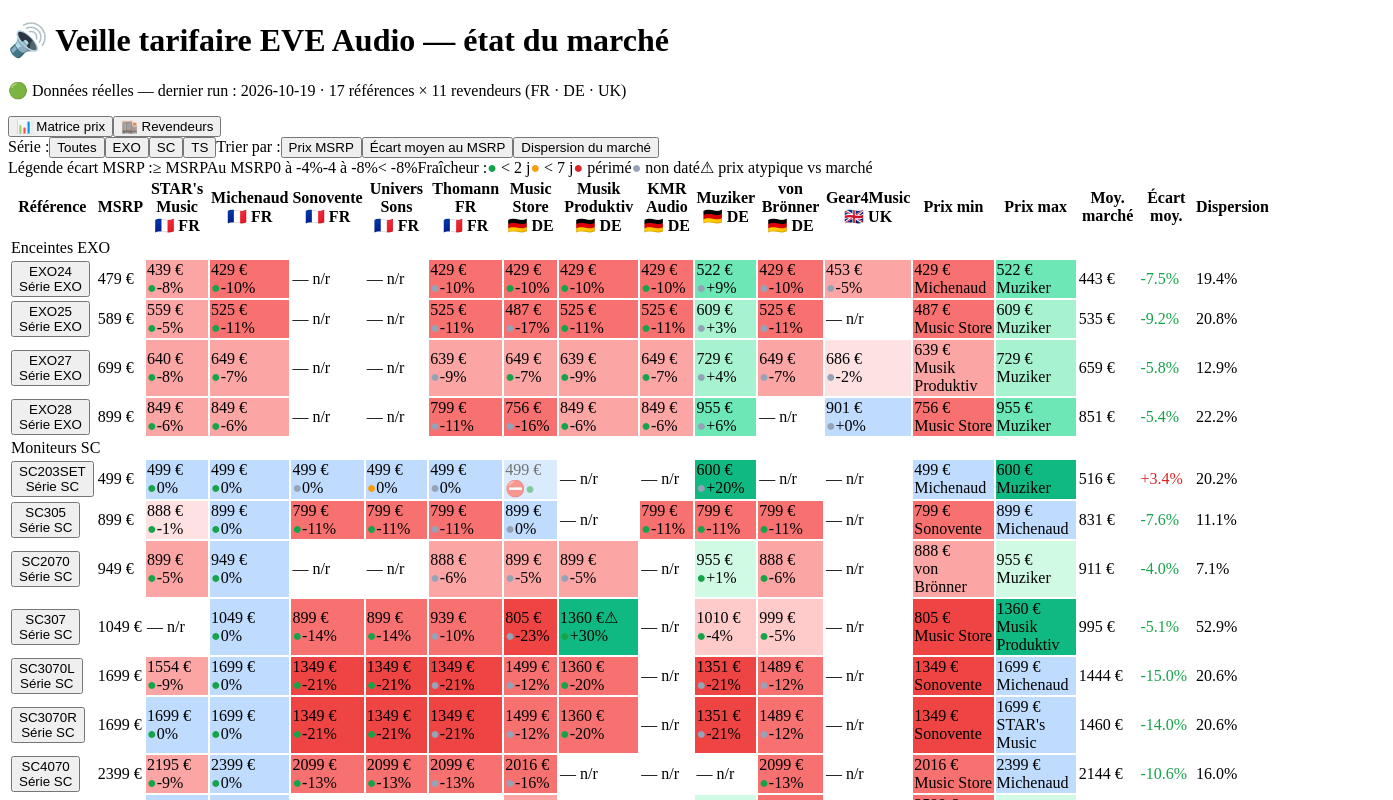
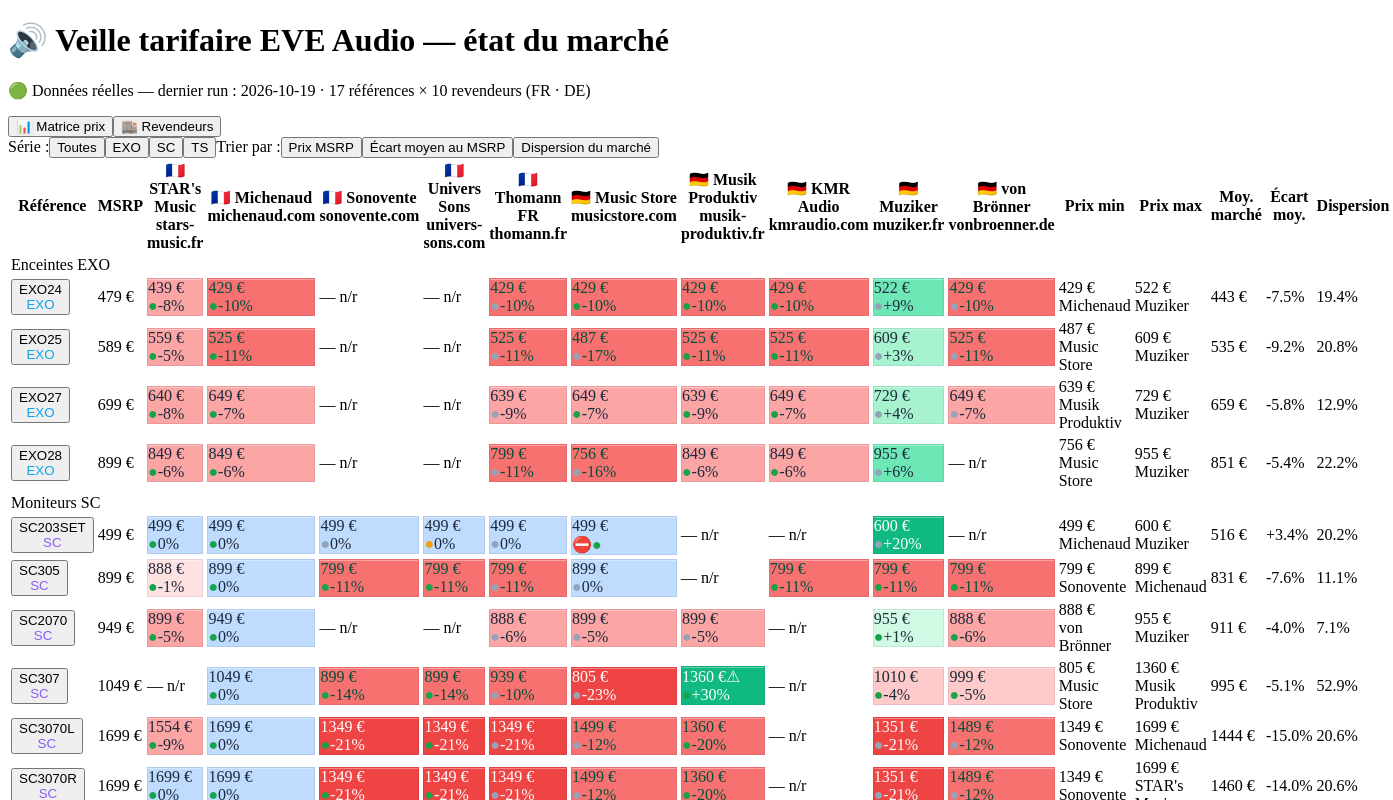
Before and after one commit to Lucus-hub/eve-tracker, a React (Vite) app in the folder app/: page / in a window 1280 px wide. Shown: the top 800 px of the page, 1393 px wide, since content can reach past the window. Built offline with nearby package versions, Linux system fonts and the light colour scheme.

Commit message:
v14 - remove Gear4Music from tracking, restyle price matrix

```diff
--- a/app/src/App.jsx
+++ b/app/src/App.jsx
@@ -28,6 +28,7 @@
 ];
 
 // catalogUrl : page EVE Audio de l'enseigne (vérification humaine rapide)
+// v14 : Gear4Music retire du suivi (demande du 19/10/2026).
 const RETAILERS = [
   { id: "stars", name: "STAR's Music", country: "FR", site: "stars-music.fr", catalogUrl: "https://www.stars-music.fr/enceinte-de-monitoring/eve-audio/" },
   { id: "michenaud", name: "Michenaud", country: "FR", site: "michenaud.com", catalogUrl: "https://www.michenaud.com/m501-eve-audio/" },
@@ -39,10 +40,9 @@
   { id: "kmr", name: "KMR Audio", country: "DE", site: "kmraudio.com", catalogUrl: "https://kmraudio.com/collections/eve-audio" },
   { id: "musiker", name: "Muziker", country: "DE", site: "muziker.fr", catalogUrl: "https://www.muziker.fr/eve-audio" },
   { id: "vonbroenner", name: "von Brönner", country: "DE", site: "vonbroenner.de", catalogUrl: "https://www.vonbroenner.de/collections/all-eve-audio-products" },
-  { id: "gear4music", name: "Gear4Music", country: "UK", site: "gear4music.com" },
 ];
 
-const COUNTRY_FLAG = { FR: "🇫🇷", DE: "🇩🇪", UK: "🇬🇧" };
+const COUNTRY_FLAG = { FR: "🇫🇷", DE: "🇩🇪" };
 
 // ------------------------------------------------------------------
 // CONNECTEUR BACKEND — alimentation par le scraper (data/history.json)
@@ -228,6 +228,14 @@
   return "#ef4444";
 }
 
+/** texte lisible sur fond heat : foncé sur fonds clairs, blanc sur fonds saturés */
+function heatText(gapPct) {
+  const a = Math.abs(gapPct);
+  if (a > 0.20) return "#ffffff";
+  if (a > 0.10) return "#064e3b";
+  return "#1e293b";
+}
+
 /** stats de marché d'une référence (sur les offres actives) */
 function marketStats(pid) {
   const p = PRODUCTS.find((x) => x.id === pid);
@@ -268,7 +276,7 @@
   });
   const avgGapPct = gaps.reduce((s, g) => s + g, 0) / gaps.length;
   const deltas = entries.map((h) => h.delta1m);
-  const avgDelta1m = deltas.reduce((s, v) => s + v, 0) / deltas.length;
+  const avgDelta1m = deltas.reduce((s, v) => s + v, 0) / entries.length;
   const changes = entries.filter((h) => h.delta1m !== 0).length;
   return { n: entries.length, avgGapPct, avgDelta1m, changes };
 }
@@ -282,6 +290,8 @@
 
   const families = ["ALL", "EXO", "SC", "TS"];
   const familyOrder = { EXO: 0, SC: 1, TS: 2 };
+  const FAMILY_LABEL = { EXO: "Enceintes EXO", SC: "Moniteurs SC", TS: "Caissons de basses TS" };
+  const FAMILY_ACCENT = { EXO: "#0ea5e9", SC: "#8b5cf6", TS: "#f97316" };
   const visibleProducts = useMemo(
     () =>
       PRODUCTS
@@ -299,16 +309,26 @@
     [family, sortBy]
   );
 
+  // pastille de prix : fond heat + bordure douce, texte contrasté
+  const priceChip = (gapPct, extra = "") => ({
+    background: heatColor(gapPct),
+    color: heatText(gapPct),
+    border: "1px solid rgba(15,23,42,0.08)",
+    boxShadow: "inset 0 1px 0 rgba(255,255,255,0.35)",
+  });
+
   return (
     <div className="space-y-4">
-      <div className="flex flex-wrap items-center gap-2">
+      <div className="flex flex-wrap items-center gap-2 rounded-xl border border-slate-200 bg-white px-4 py-2.5 shadow-sm">
         <span className="text-sm font-medium text-slate-600">Série :</span>
         {families.map((f) => (
           <button
             key={f}
             onClick={() => setFamily(f)}
-            className={`rounded-lg px-3 py-1.5 text-xs font-semibold transition ${
-              family === f ? "bg-slate-900 text-white" : "bg-white text-slate-600 hover:bg-slate-200"
+            className={`rounded-full px-3.5 py-1.5 text-xs font-semibold transition ${
+              family === f
+                ? "bg-slate-900 text-white shadow"
+                : "bg-slate-100 text-slate-600 hover:bg-slate-200"
             }`}
           >
             {f === "ALL" ? "Toutes" : f}
@@ -323,53 +343,34 @@
           <button
             key={s.id}
             onClick={() => setSortBy(s.id)}
-            className={`rounded-lg px-3 py-1.5 text-xs font-semibold transition ${
-              sortBy === s.id ? "bg-slate-900 text-white" : "bg-white text-slate-600 hover:bg-slate-200"
+            className={`rounded-full px-3.5 py-1.5 text-xs font-semibold transition ${
+              sortBy === s.id
+                ? "bg-slate-900 text-white shadow"
+                : "bg-slate-100 text-slate-600 hover:bg-slate-200"
             }`}
           >
             {s.label}
           </button>
         ))}
-        <div className="ml-auto flex items-center gap-1 text-[11px] text-slate-500">
-          <span>Légende écart MSRP :</span>
-          {[
-            { l: "≥ MSRP", c: heatColor(0.03) },
-            { l: "Au MSRP", c: heatColor(0) },
-            { l: "0 à -4%", c: heatColor(-0.03) },
-            { l: "-4 à -8%", c: heatColor(-0.06) },
-            { l: "< -8%", c: heatColor(-0.1) },
-          ].map((x) => (
-            <span key={x.l} className="flex items-center gap-1">
-              <span className="inline-block h-3 w-3 rounded-sm" style={{ background: x.c }} />
-              {x.l}
-            </span>
-          ))}
-          <span className="ml-3">Fraîcheur :</span>
-          <span className="flex items-center gap-1"><span style={{ color: "#16a34a" }}>●</span> &lt; 2 j</span>
-          <span className="flex items-center gap-1"><span style={{ color: "#f59e0b" }}>●</span> &lt; 7 j</span>
-          <span className="flex items-center gap-1"><span style={{ color: "#dc2626" }}>●</span> périmé</span>
-          <span className="flex items-center gap-1"><span style={{ color: "#94a3b8" }}>●</span> non daté</span>
-          <span className="flex items-center gap-1">⚠ prix atypique vs marché</span>
-        </div>
       </div>
 
-      <div className="overflow-x-auto rounded-xl border border-slate-200 bg-white shadow-sm">
-        <table className="w-full min-w-[1100px] text-sm">
+      <div className="overflow-x-auto rounded-2xl bg-white shadow-lg shadow-slate-300/40 ring-1 ring-slate-200">
+        <table className="w-full min-w-[1100px] border-separate border-spacing-0 text-sm">
           <thead>
-            <tr className="bg-slate-50 text-xs uppercase tracking-wide text-slate-500">
-              <th className="sticky left-0 z-10 bg-slate-50 px-4 py-3 text-left">Référence</th>
-              <th className="px-3 py-3 text-right">MSRP</th>
+            <tr className="bg-gradient-to-r from-slate-900 via-slate-800 to-slate-900 text-[11px] uppercase tracking-wider text-slate-300">
+              <th className="sticky left-0 z-20 bg-slate-900 px-4 py-3.5 text-left font-semibold text-white">Référence</th>
+              <th className="px-3 py-3.5 text-right font-semibold">MSRP</th>
               {RETAILERS.map((r) => (
-                <th key={r.id} className="px-3 py-3 text-center">
-                  <div className="font-semibold text-slate-700">{r.name}</div>
-                  <div className="text-[10px] normal-case text-slate-400">{COUNTRY_FLAG[r.country]} {r.country}</div>
+                <th key={r.id} className="border-l border-white/10 px-3 py-3.5 text-center font-semibold">
+                  <div className="text-slate-100">{COUNTRY_FLAG[r.country]} {r.name}</div>
+                  <div className="text-[10px] normal-case tracking-normal text-slate-400">{r.site}</div>
                 </th>
               ))}
-              <th className="px-3 py-3 text-center">Prix min</th>
-              <th className="px-3 py-3 text-center">Prix max</th>
-              <th className="px-3 py-3 text-center">Moy. marché</th>
-              <th className="px-3 py-3 text-center">Écart moy.</th>
-              <th className="px-3 py-3 text-center">Dispersion</th>
+              <th className="border-l-2 border-white/20 bg-slate-950/60 px-3 py-3.5 text-center font-semibold text-emerald-300">Prix min</th>
+              <th className="bg-slate-950/60 px-3 py-3.5 text-center font-semibold text-rose-300">Prix max</th>
+              <th className="bg-slate-950/60 px-3 py-3.5 text-center font-semibold">Moy. marché</th>
+              <th className="bg-slate-950/60 px-3 py-3.5 text-center font-semibold">Écart moy.</th>
+              <th className="bg-slate-950/60 px-3 py-3.5 text-center font-semibold">Dispersion</th>
             </tr>
           </thead>
           <tbody>
@@ -377,42 +378,45 @@
               const s = marketStats(p.id);
               const prevFamily = i > 0 ? visibleProducts[i - 1].family : null;
               const showFamilyHeader = p.family !== prevFamily;
-              const FAMILY_LABEL = { EXO: "Enceintes EXO", SC: "Moniteurs SC", TS: "Caissons de basses TS" };
               return (
                 <React.Fragment key={p.id}>
                   {showFamilyHeader && (
-                    <tr className="bg-slate-100/70">
-                      <td colSpan={RETAILERS.length + 6} className="px-4 py-1.5 text-[11px] font-bold uppercase tracking-widest text-slate-400">
+                    <tr>
+                      <td colSpan={RETAILERS.length + 6} className="border-b border-slate-200 bg-slate-50 px-4 py-2">
+                        <span className="inline-flex items-center gap-2 text-[11px] font-bold uppercase tracking-widest text-slate-500">
+                          <span className="inline-block h-2.5 w-2.5 rounded-full" style={{ background: FAMILY_ACCENT[p.family] }} />
                           {FAMILY_LABEL[p.family]}
+                        </span>
                       </td>
                     </tr>
                   )}
-                <tr className="border-t border-slate-100 hover:bg-slate-50">
-                  <td className="sticky left-0 z-10 bg-white px-4 py-2.5">
+                <tr className="group border-t border-slate-100 transition-colors even:bg-slate-50/40 hover:bg-sky-50/50">
+                  <td className="sticky left-0 z-10 border-b border-slate-100 bg-white px-4 py-2.5 group-hover:bg-sky-50/80">
                     <button onClick={() => onSelect(p.id)} className="text-left">
-                      <div className="font-semibold text-slate-900 hover:underline">{p.id}</div>
-                      <div className="text-[10px] text-slate-400">Série {p.family}</div>
+                      <div className="font-semibold text-slate-900 decoration-sky-400 decoration-2 underline-offset-4 hover:underline">{p.id}</div>
+                      <div className="text-[10px] font-medium uppercase tracking-wide" style={{ color: FAMILY_ACCENT[p.family] }}>{p.family}</div>
                     </button>
                   </td>
-                  <td className="px-3 py-2.5 text-right font-medium text-slate-600">{eurShort(p.msrp)}</td>
+                  <td className="border-b border-slate-100 px-3 py-2.5 text-right font-medium text-slate-500">{eurShort(p.msrp)}</td>
                   {RETAILERS.map((r) => {
                     const h = HISTORY[key(p.id, r.id)];
+                    const isBest = s && h && h.stock !== "out" && s.minRetailer === r.id;
                     if (!h) {
                       return (
-                        <td key={r.id} className="px-3 py-2.5 text-center text-slate-300">
-                          <span className="text-[11px]">— n/r</span>
+                        <td key={r.id} className="border-b border-slate-100 px-2 py-2.5 text-center">
+                          <span className="text-[11px] text-slate-300">— n/r</span>
                         </td>
                       );
                     }
-                    if (h.stock === "out") {
-                      // Rupture : le prix reste une info de marché → affiché, grisé, marqué ⛔
                     const gapPct = (h.current - p.msrp) / p.msrp;
                     const fr = freshnessDot(h.ts);
+                    if (h.stock === "out") {
+                      // Rupture : le prix reste une info de marché → affiché grisé, marqué ⛔
                       return (
-                        <td
-                          key={r.id}
-                          className="px-2 py-2.5 text-center"
-                          style={{ background: heatColor(gapPct), opacity: 0.55 }}
+                        <td key={r.id} className="border-b border-slate-100 px-1.5 py-2 text-center">
+                          <div
+                            className="mx-auto w-fit min-w-[64px] rounded-lg px-2.5 py-1.5 opacity-60"
+                            style={priceChip(gapPct)}
                             title={`${r.name} · ${eur(h.current)} · RUPTURE chez le revendeur · écart ${gapPct > 0 ? "+" : ""}${(gapPct * 100).toFixed(1)}% · ${fr.label} · ${CONFIDENCE_LABEL[h.confidence] ?? CONFIDENCE_LABEL.manual}`}
                           >
                             <div className="font-semibold text-slate-500 line-through">{eurShort(h.current)}</div>
@@ -420,73 +424,72 @@
                               <span>⛔</span>
                               <span style={{ color: fr.color }}>{fr.char}</span>
                             </div>
+                          </div>
                         </td>
                       );
                     }
-                    const gapPct = (h.current - p.msrp) / p.msrp;
                     const trend = h.delta1m;
-                    const fr = freshnessDot(h.ts);
                     const suspicious = isSuspicious(p.id, h.current);
                     return (
-                      <td
-                        key={r.id}
-                        className="px-2 py-2.5 text-center"
-                        style={{ background: heatColor(gapPct) }}
-                        title={`${r.name} · ${eur(h.current)} · écart ${gapPct > 0 ? "+" : ""}${(gapPct * 100).toFixed(1)}% · var. 1 mois ${trend > 0 ? "+" : ""}${trend} €${h.stock === "low" ? " · stock faible" : ""} · ${fr.label} · ${CONFIDENCE_LABEL[h.confidence] ?? CONFIDENCE_LABEL.manual}${suspicious ? " · ⚠ prix atypique vs marché (à vérifier)" : ""}`}
+                      <td key={r.id} className="border-b border-slate-100 px-1.5 py-2 text-center">
+                        <div
+                          className={`mx-auto w-fit min-w-[64px] rounded-lg px-2.5 py-1.5 transition-transform duration-150 hover:scale-[1.05] ${
+                            isBest ? "ring-2 ring-emerald-500 ring-offset-1" : ""
+                          }`}
+                          style={priceChip(gapPct)}
+                          title={`${r.name} · ${eur(h.current)} · écart ${gapPct > 0 ? "+" : ""}${(gapPct * 100).toFixed(1)}% · var. 1 mois ${trend > 0 ? "+" : ""}${trend} €${h.stock === "low" ? " · stock faible" : ""} · ${fr.label} · ${CONFIDENCE_LABEL[h.confidence] ?? CONFIDENCE_LABEL.manual}${suspicious ? " · ⚠ prix atypique vs marché (à vérifier)" : ""}${isBest ? " · MEILLEUR PRIX du marché" : ""}`}
                         >
-                        <div className="font-semibold text-slate-800">
+                          <div className="font-semibold leading-tight">
                             {eurShort(h.current)}
-                          {suspicious && <span className="ml-1 text-amber-600">⚠</span>}
+                            {suspicious && <span className="ml-1">⚠</span>}
                           </div>
-                        <div className="flex items-center justify-center gap-1 text-[10px]">
+                          <div className="flex items-center justify-center gap-1.5 text-[10px] leading-none">
                             <span style={{ color: fr.color }}>{fr.char}</span>
-                          <span className="font-medium text-slate-500">
+                            <span className="font-semibold opacity-80">
                               {gapPct > 0 ? "+" : ""}{(gapPct * 100).toFixed(0)}%
                             </span>
                             {trend !== 0 && (
-                            <span className={trend < 0 ? "text-emerald-700" : "text-red-700"}>
+                              <span className="font-bold" style={{ color: trend < 0 ? "#047857" : "#b91c1c" }}>
                                 {trend < 0 ? "▼" : "▲"}
                               </span>
                             )}
-                          {h.stock === "low" && <span className="text-amber-700">⚑</span>}
+                            {h.stock === "low" && <span>⚑</span>}
+                          </div>
                         </div>
                       </td>
                     );
                   })}
                   {s ? (
                     <>
-                      <td
-                        className="px-2 py-2.5 text-center"
-                        style={{ background: heatColor((s.min - p.msrp) / p.msrp) }}
-                        title={`Prix min · ${eur(s.min)} · ${RETAILERS.find((r) => r.id === s.minRetailer)?.name} · écart ${(((s.min - p.msrp) / p.msrp) * 100).toFixed(1)}%`}
-                      >
-                        <div className="font-semibold text-slate-800">{eurShort(s.min)}</div>
-                        <div className="text-[10px] text-slate-500">{RETAILERS.find((r) => r.id === s.minRetailer)?.name}</div>
+                      <td className="border-l-2 border-slate-200 border-b border-slate-100 bg-slate-50/70 px-3 py-2.5 text-center">
+                        <div className="font-bold text-emerald-700">{eurShort(s.min)}</div>
+                        <div className="text-[10px] font-medium text-slate-500">{RETAILERS.find((r) => r.id === s.minRetailer)?.name}</div>
                       </td>
-                      <td
-                        className="px-2 py-2.5 text-center"
-                        style={{ background: heatColor((s.max - p.msrp) / p.msrp) }}
-                        title={`Prix max · ${eur(s.max)} · ${RETAILERS.find((r) => r.id === s.maxRetailer)?.name} · écart ${(((s.max - p.msrp) / p.msrp) * 100).toFixed(1)}%`}
-                      >
-                        <div className="font-semibold text-slate-800">{eurShort(s.max)}</div>
-                        <div className="text-[10px] text-slate-500">{RETAILERS.find((r) => r.id === s.maxRetailer)?.name}</div>
+                      <td className="border-b border-slate-100 bg-slate-50/70 px-3 py-2.5 text-center">
+                        <div className="font-bold text-rose-700">{eurShort(s.max)}</div>
+                        <div className="text-[10px] font-medium text-slate-500">{RETAILERS.find((r) => r.id === s.maxRetailer)?.name}</div>
                       </td>
-                      <td className="px-3 py-2.5 text-center font-semibold text-slate-700">{eurShort(s.avg)}</td>
-                      <td className="px-3 py-2.5 text-center">
+                      <td className="border-b border-slate-100 bg-slate-50/70 px-3 py-2.5 text-center font-semibold text-slate-700">{eurShort(s.avg)}</td>
+                      <td className="border-b border-slate-100 bg-slate-50/70 px-3 py-2.5 text-center">
                         <span
-                          className="font-semibold"
-                          style={{ color: s.avgGapPct <= -3 ? "#16a34a" : s.avgGapPct <= 0 ? "#65a30d" : "#dc2626" }}
+                          className={`inline-block rounded-full px-2 py-0.5 text-[11px] font-bold ${
+                            s.avgGapPct <= -3
+                              ? "bg-emerald-100 text-emerald-800"
+                              : s.avgGapPct <= 0
+                                ? "bg-lime-100 text-lime-800"
+                                : "bg-red-100 text-red-800"
+                          }`}
                         >
                           {s.avgGapPct > 0 ? "+" : ""}{s.avgGapPct.toFixed(1)}%
                         </span>
                       </td>
-                      <td className="px-3 py-2.5 text-center">
+                      <td className="border-b border-slate-100 bg-slate-50/70 px-3 py-2.5 text-center">
                         <span className="font-medium text-slate-600">{s.dispersion.toFixed(1)}%</span>
                       </td>
                     </>
                   ) : (
-                    <td colSpan={5} className="px-3 py-2.5 text-center text-[11px] text-slate-400">
-                      Aucune offre trackée — {p.msrp ? "référence non disponible chez les revendeurs suivis" : ""}
+                    <td colSpan={5} className="border-l-2 border-slate-200 border-b border-slate-100 px-3 py-2.5 text-center text-[11px] text-slate-400">
+                      Aucune offre trackée — référence non disponible chez les revendeurs suivis
                     </td>
                   )}
                 </tr>
@@ -496,9 +499,35 @@
           </tbody>
         </table>
       </div>
-      <p className="text-xs text-slate-400">
-        n/r = non référencé · ▼/▲ = variation vs mois précédent · ⚑ = stock faible · survolez une cellule pour le détail.
-      </p>
+
+      <div className="flex flex-wrap items-center gap-x-4 gap-y-1.5 rounded-xl border border-slate-200 bg-white px-4 py-2.5 text-[11px] text-slate-500 shadow-sm">
+        <span className="font-semibold text-slate-600">Écart MSRP :</span>
+        {[
+          { l: "≥ MSRP", c: heatColor(0.03) },
+          { l: "Au MSRP", c: heatColor(0) },
+          { l: "0 à -4%", c: heatColor(-0.03) },
+          { l: "-4 à -8%", c: heatColor(-0.06) },
+          { l: "< -8%", c: heatColor(-0.1) },
+        ].map((x) => (
+          <span key={x.l} className="flex items-center gap-1.5">
+            <span className="inline-block h-3.5 w-3.5 rounded-md ring-1 ring-black/10" style={{ background: x.c }} />
+            {x.l}
+          </span>
+        ))}
+        <span className="ml-2 h-4 w-px bg-slate-200" />
+        <span className="font-semibold text-slate-600">Fraîcheur :</span>
+        <span className="flex items-center gap-1"><span style={{ color: "#16a34a" }}>●</span> &lt; 2 j</span>
+        <span className="flex items-center gap-1"><span style={{ color: "#f59e0b" }}>●</span> &lt; 7 j</span>
+        <span className="flex items-center gap-1"><span style={{ color: "#dc2626" }}>●</span> périmé</span>
+        <span className="flex items-center gap-1"><span style={{ color: "#94a3b8" }}>●</span> non daté</span>
+        <span className="h-4 w-px bg-slate-200" />
+        <span className="flex items-center gap-1"><span className="inline-block h-3.5 w-3.5 rounded-md ring-2 ring-emerald-500 ring-offset-1" /> meilleur prix du marché</span>
+        <span>⚠ prix atypique</span>
+        <span>⛔ rupture</span>
+        <span>▼/▲ variation vs mois précédent</span>
+        <span>⚑ stock faible</span>
+        <span>n/r = non référencé · survolez une cellule pour le détail</span>
+      </div>
     </div>
   );
 }
@@ -739,7 +768,7 @@
           <div>
             <h1 className="text-2xl font-bold text-slate-900">🔊 Veille tarifaire EVE Audio — état du marché</h1>
             <p className="text-sm text-slate-500">
-              {DATA_SOURCE} · {PRODUCTS.length} références × {RETAILERS.length} revendeurs (FR · DE · UK)
+              {DATA_SOURCE} · {PRODUCTS.length} références × {RETAILERS.length} revendeurs (FR · DE)
             </p>
           </div>
           {!selected && (
@@ -748,8 +777,8 @@
                 <button
                   key={t.id}
                   onClick={() => setTab(t.id)}
-                  className={`rounded-lg px-4 py-2 text-sm font-medium transition ${
-                    tab === t.id ? "bg-slate-900 text-white" : "bg-white text-slate-600 hover:bg-slate-200"
+                  className={`rounded-full px-4 py-2 text-sm font-medium transition ${
+                    tab === t.id ? "bg-slate-900 text-white shadow" : "bg-white text-slate-600 hover:bg-slate-200"
                   }`}
                 >
                   {t.label}
```
Also changed, not shown: 1 other file (tests, documents, lock files or other folders). Lines whose indentation alone changed are shown as unchanged.
